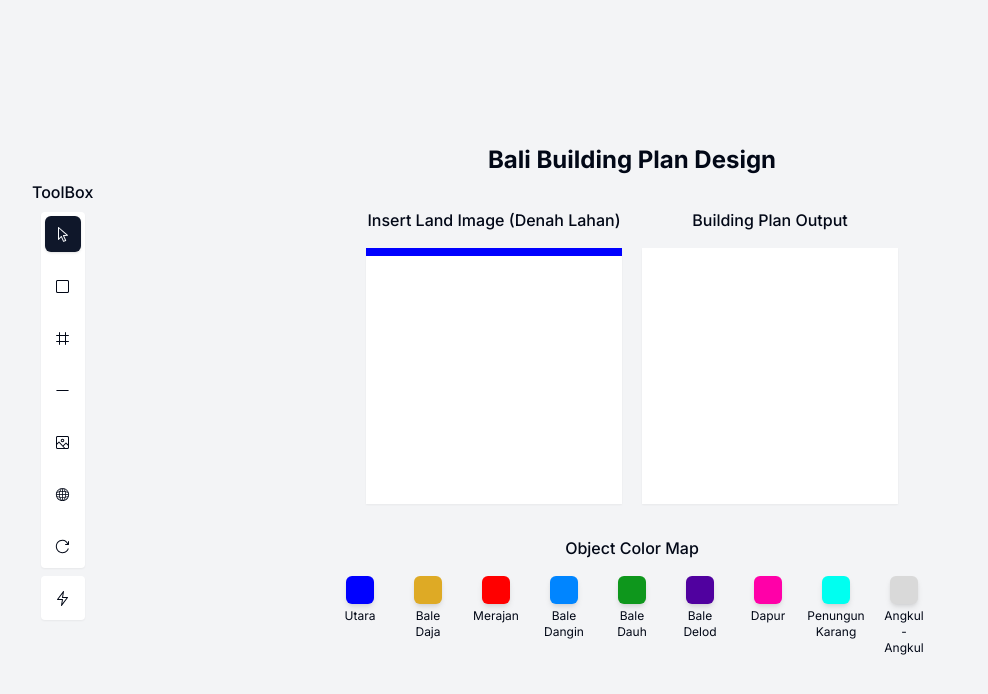
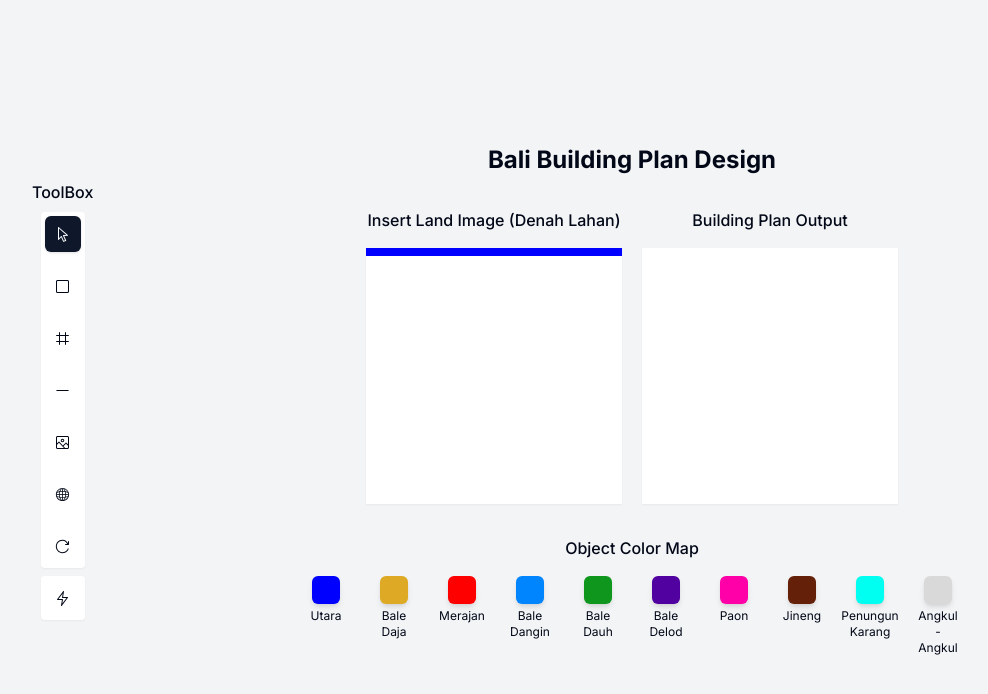
Before and after one commit to rikautamii/bali-building-plan-design, a Next.js app: page / in a window 1280 px wide. Shown: the top 694 px of the page, without its empty margins (8-996 px from the left). Built offline with nearby package versions, Linux system fonts and the light colour scheme; some icons are missing.

Commit message:
feat: update legend names and add new entry for Jineng

```diff
--- a/src/components/legend.tsx
+++ b/src/components/legend.tsx
@@ -26,8 +26,12 @@ const legends = [
     color: "#50019F",
   },
   {
-    name: "Dapur",
+    name: "Paon",
     color: "#FF00A8",
+  },
+  {
+    name: "Jineng",
+    color: "#65200A",
   },
   {
     name: "Penungun Karang",
```
